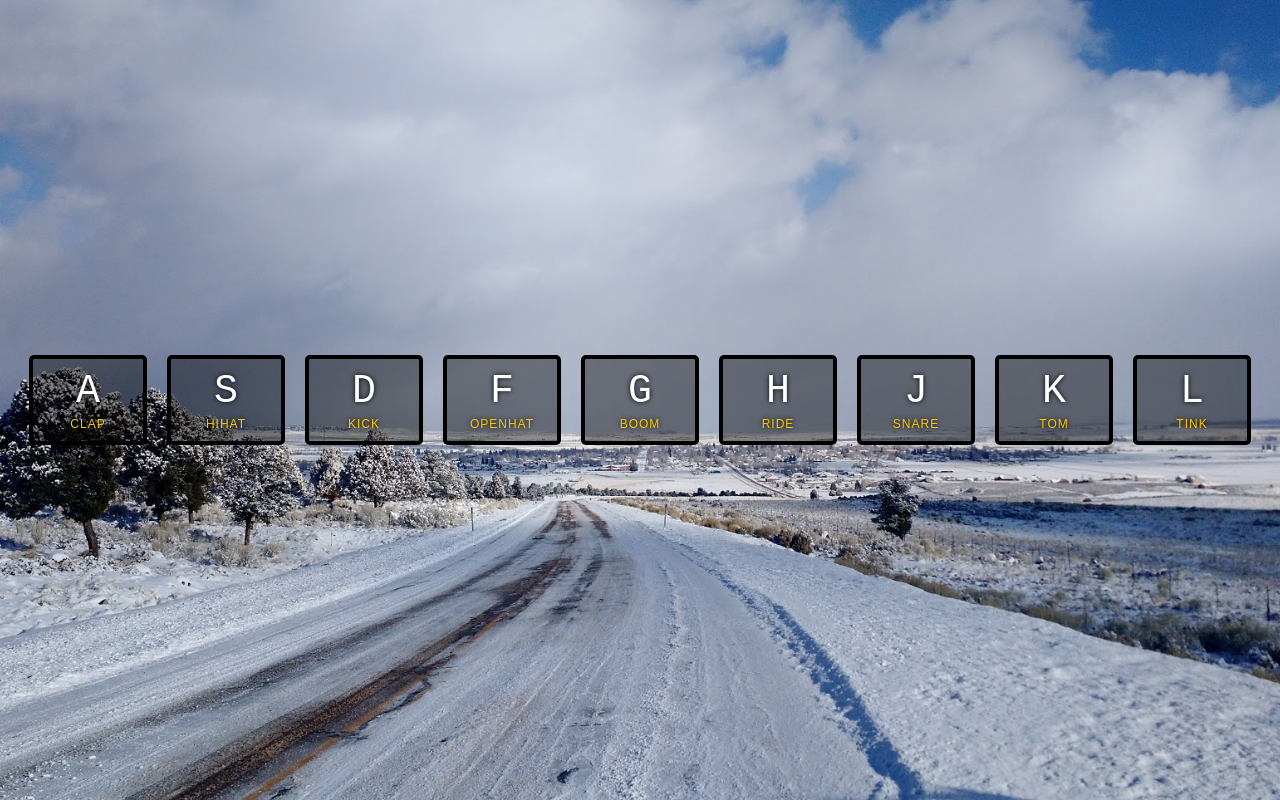
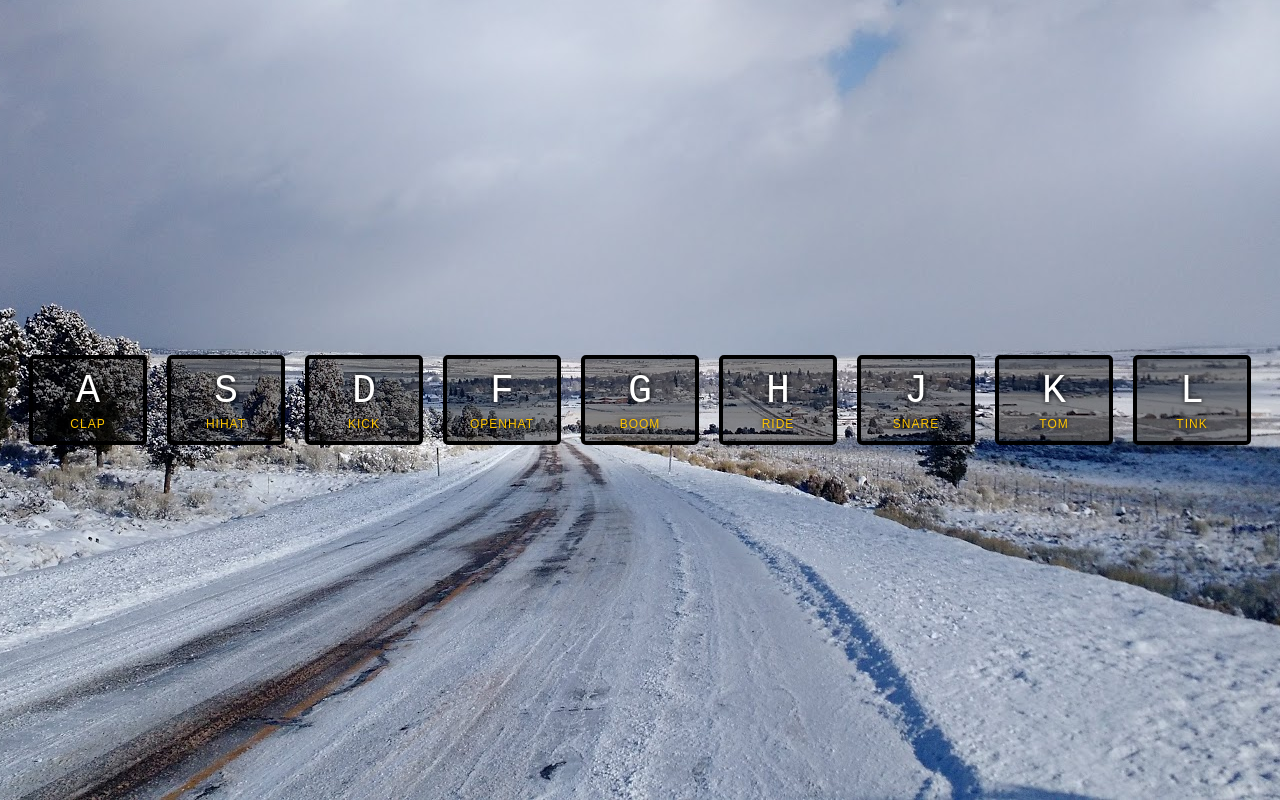
Before and after one commit to rmemory/VanillaJSSound, a plain HTML site: page index.html in a window 1280 px wide. Drawn offline with Linux system fonts and the light colour scheme.

Commit message:
Added media styles for wider screens, and a bunch of comments

```diff
--- a/style.css
+++ b/style.css
@@ -1,50 +1,123 @@
 html {
+	/* Provide a baseline font size for rem units */
 	font-size: 10px;
-	background: url(img/heaven.jpg) bottom center;
+
+	/* A background image
+	background: url(img/heaven.jpg) bottom center;*/
+
+	/* cover the screen with the background image */
 	background-size: cover;
-  }
-  body,html {
+	}
+
+body,html {
 	margin: 0;
 	padding: 0;
+	width: 100%;
 	font-family: sans-serif;
   }
 
   .keys {
+	/* Use flex layout for all children, which are key divs */
 	display: flex;
-	flex: 1;
+
+	/* On narrow screens, list the keys veritically */
+	flex-direction: column;
+
+	/* Require 100% of viewport height */
 	min-height: 100vh;
+
+	/*
+		On narrow screens the main flex axis is verical. On
+		wider screens main flex axis is (horizontal). The
+		align-items affects the cross axis direction.
+
+		We'll just use a center alignment to place the keys
+		center point of the cross axis.
+	*/
 	align-items: center;
+
+	/*
+		This affects how each key is spaced along the main axis.
+		We could have used space-between, but the usage of center
+		causes a nice tight group of keys towards the center of
+		the screen, and we'll add a bit of margin around each key
+		below.
+	*/
 	justify-content: center;
   }
 
 .key {
+	/* Put a solid black border around each key */
 	border:.4rem solid black;
+
+	/* Put some slightly rounded corners on each key */
 	border-radius:.5rem;
+
+	/* Add some spacing between each key (as mentioned above) */
 	margin:1rem;
+
+	/* Create font size that is 1.5 times larger than the root
+	   font size */
 	font-size:1.5rem;
+
+	/* Add a bit of padding around each key */
 	padding:1rem .5rem;
+
+	/* A short transition time when the transform is applied
+	   by the javascript (ie. when the keyboard key is pressed) */
 	transition:all 0.07s ease;
+
+	/* Fix the width of the key */
 	width:10rem;
+
+	/* Center the text in each key */
 	text-align:center;
+
 	color:white;
+
+	/* A black background with plenty of transparency to see
+	   the background image */
 	background:rgba(0,0,0,0.4);
+
+	/* Create a slight text shadow without any offsets */
 	text-shadow:0 0 .5rem black;
 }
 
+/* This style will be applied by the javascript to each key
+   when the key is pressed */
 .playing {
 	transform:scale(1.1);
 	border-color:#ffc600;
 	box-shadow:0 0 1rem #ffc600;
 }
 
+/* A selector for each kbd tag */
 kbd {
+	/* Put a new line after each letter */
 	display: block;
+
+	/* A nice big font size for the letter */
 	font-size: 4rem;
 }
 
+/* This class is used for the sound text in each key block */
 .sound {
 	font-size: 1.2rem;
 	text-transform: uppercase;
+
+	/* Add a bit more spacing between letters */
 	letter-spacing: .1rem;
 	color: #ffc600;
 }
+
+@media all and (min-width: 768px) {
+  html {
+		/* A wide background image */
+		background: url(img/heaven.jpg) bottom center;
+		}
+
+	.keys {
+		/* On wider screens use a row layout */
+		flex-direction: row;
+	}
+}
```
Also changed, not shown: index.html (+6 -0 lines).
